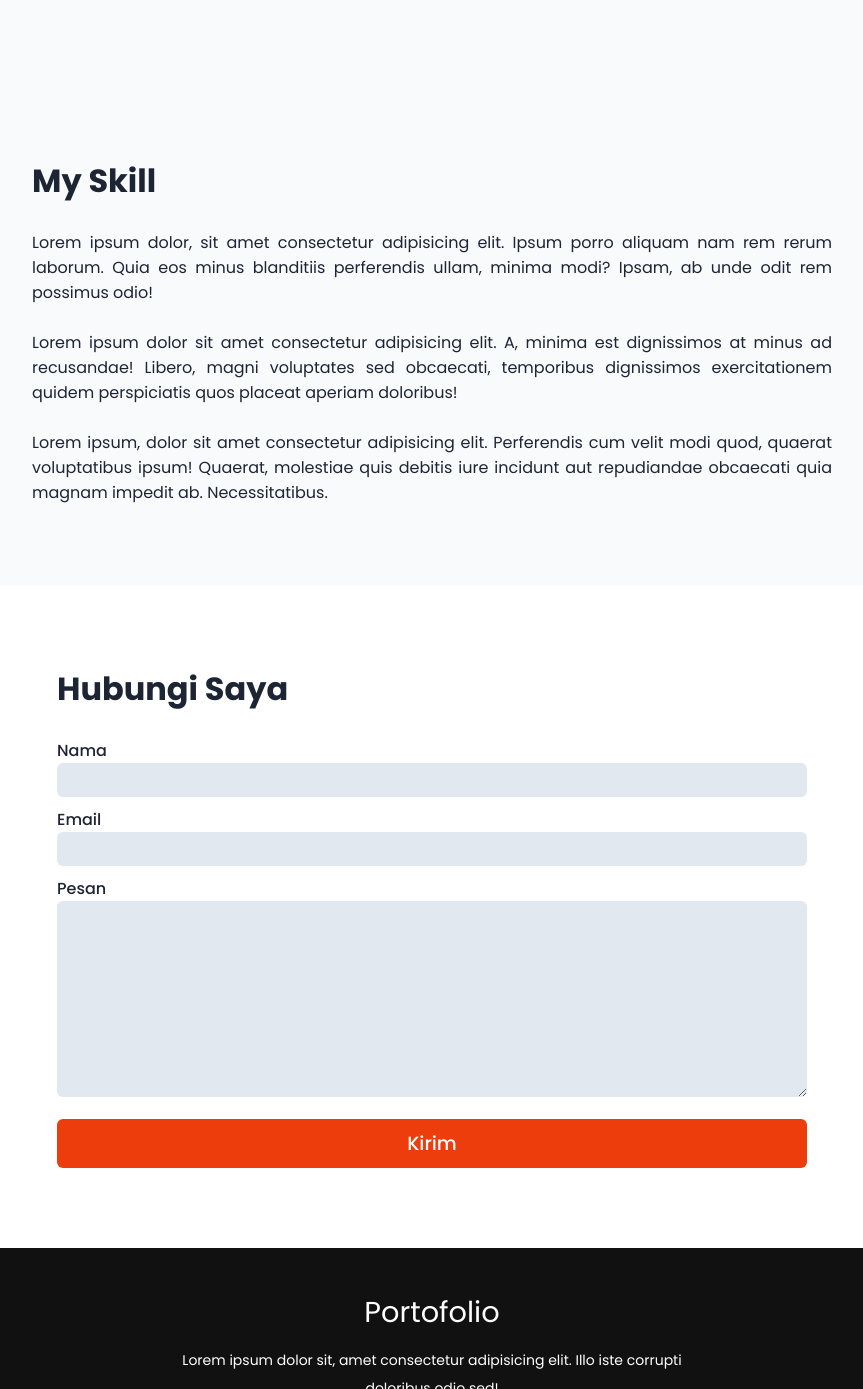
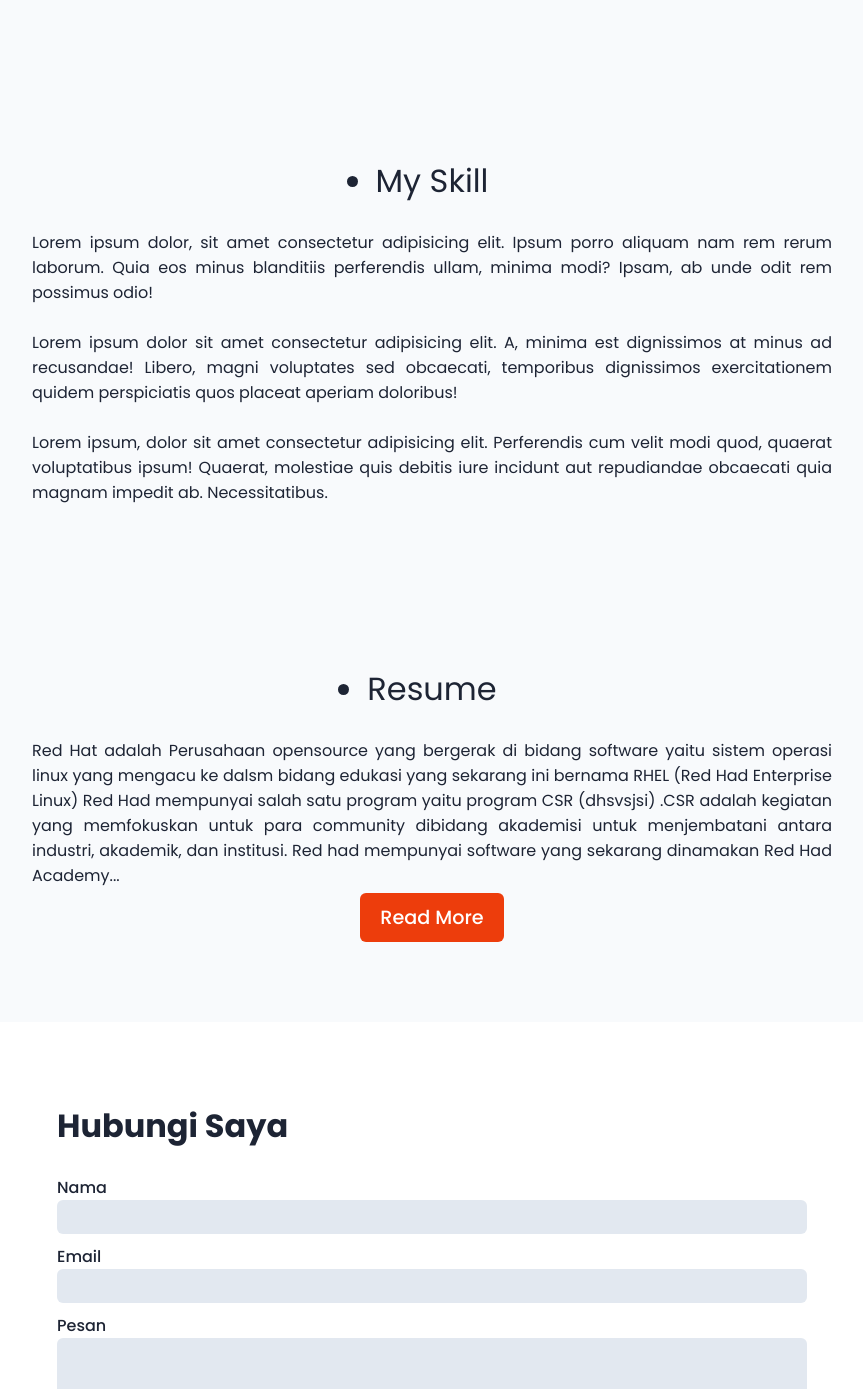
Before and after one commit to muhammaddffa/Pemrogramanweb1, a plain HTML site: page portofolio/index.html in a window 1280 px wide. Shown: the part 1231-2620 px from the top of the page, without its empty margins (208-1071 px from the left). Drawn offline with Linux system fonts and the light colour scheme.

Commit message:
Resume add

```diff
--- a/portofolio/index.html
+++ b/portofolio/index.html
@@ -38,7 +38,7 @@
                     <a href="https://github.com/muhammaddffa?tab=repositories" target="_blank">My Repo</a>
                 </div>
             </div>
-            <img src="./img/developer_male.png" alt="developer_male">
+            <img src="./img/WhatsApp_Image_2023-10-29_at_22.24.00-removebg-preview (1).png" alt="developer_male">
         </div>
     </section>
 
@@ -52,11 +52,24 @@
 
     <section id="skill">
         <div class="my-skill">
-            <h2>My Skill </h2>
+            <ul>
+                <li>My Skill</li>
+            </ul>
             <p>Lorem ipsum dolor, sit amet consectetur adipisicing elit. Ipsum porro aliquam nam rem rerum laborum. Quia eos minus blanditiis perferendis ullam, minima modi? Ipsam, ab unde odit rem possimus odio! <br><br> Lorem ipsum dolor sit amet consectetur adipisicing elit. A, minima est dignissimos at minus ad recusandae! Libero, magni voluptates sed obcaecati, temporibus dignissimos exercitationem quidem perspiciatis quos placeat aperiam doloribus! <br><br> Lorem ipsum, dolor sit amet consectetur adipisicing elit. Perferendis cum velit modi quod, quaerat voluptatibus ipsum! Quaerat, molestiae quis debitis iure incidunt aut repudiandae obcaecati quia magnam impedit ab. Necessitatibus. </p>
         </div>
     </section>
 
+    <section id="resume">
+        <div class="resume-tgs">
+            <ul>
+                <li>Resume</li>
+            </ul>
+            <p>Red Hat adalah Perusahaan opensource yang bergerak di bidang software yaitu sistem operasi linux yang mengacu ke dalsm bidang edukasi yang sekarang ini bernama RHEL (Red Had Enterprise Linux) Red Had mempunyai salah satu program yaitu program CSR (dhsvsjsi) .CSR adalah kegiatan yang memfokuskan untuk para community dibidang akademisi untuk menjembatani antara industri, akademik, dan institusi. Red had mempunyai software yang sekarang dinamakan Red Had Academy...</p>
+            <a href="https://docs.google.com/document/d/1UQ_GaUfxtISfOGwueoXJEspagip-yJCnvXXjsBSO95Y/edit">
+                <button>Read More</button>
+            </a>
+        </div>
+    </section>
 
     <!--contact-->
     <section id="contact">
--- a/portofolio/style.css
+++ b/portofolio/style.css
@@ -78,7 +78,7 @@ body {
 }
 
 .sideNav li:hover a {
-    transform: translateY(0.15em);
+    transform: translateX(0.15em);
 }
 
 .sideNav ul li a {
@@ -113,7 +113,9 @@ body {
 }
 
 .hero-section .hero-container img {
-    width: 1500px;
+    width: 500px;
+    height: 600px;
+
 }
 
 .judul{
@@ -174,9 +176,11 @@ body {
     flex-direction: column;
     justify-content: center;
     color: #1d2434;
+    align-items: center;
+    font: bold;
 }
 
-.my-skill h2 {
+.my-skill ul li {
     padding-bottom: 25px;
     font-size: 2em;
 }
@@ -184,6 +188,37 @@ body {
 .my-skill p {
     text-align: justify;
 }
+
+.resume-tgs{
+    background-color: #f8fafc;
+    padding: 5em 15em;
+    display: flex;
+    flex-direction: column;
+    justify-content: center;
+    color: #1d2434;
+    align-items: center;
+    font: bold;
+}
+
+.resume-tgs ul li {
+    padding-bottom: 25px;
+    font-size: 2em;
+}
+
+.resume-tgs p {
+    text-align: justify;
+}
+.resume-tgs a{
+    text-align: justify;
+    border-radius: 10px;
+}
+
+.resume-tgs a button:hover{
+    text-align: justify;
+    border-radius: 10px;
+    cursor: pointer;
+}
+
 
 #contact {
     display: flex;
```
Also changed, not shown: portofolio/img/WhatsApp_Image_2023-10-29_at_22.24.00-removebg-preview (1).png (added).
